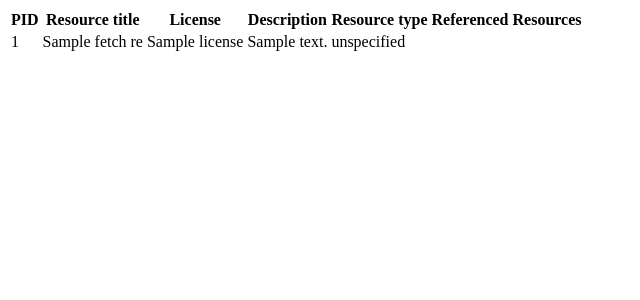
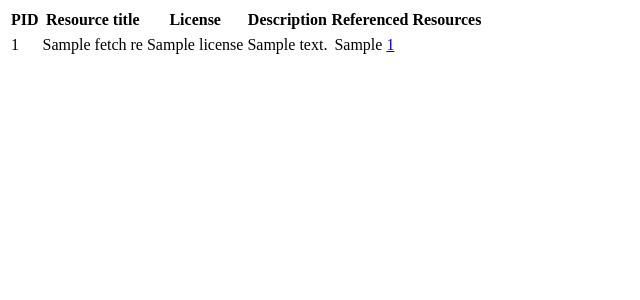
Before and after one commit to clarin-eric/DOGapp, a Django app: template dogui/dogui/templates/UI/_fetch.html in a window 1280 px wide. Shown: the top 300 px of the page, without its empty margins (0-640 px from the left). Run offline with Django 3.2, Linux system fonts and the light colour scheme; the template is opened without the code that fills it: most values are stand-ins (such as "Sample title", 1, 10 or a date in 2020).

Commit message:
nested table to align type to the resources

```diff
--- a/dogui/dogui/templates/UI/_fetch.html
+++ b/dogui/dogui/templates/UI/_fetch.html
@@ -10,7 +10,6 @@
                     <th>Resource title</th>
                     <th>License</th>
                     <th>Description</th>
-                    <th>Resource type</th>
                     <th colspan="2">Referenced Resources</th>
                 </tr>
             </thead>
@@ -34,27 +33,31 @@
                                 Description
                             {% endcomment %}
                             <td>{{ fetch_res.description }}</td>
+                            <td>
+                            <table>
                                 {% for ref_files_by_type in fetch_res.ref_files %}
-                                {% if 'resource_type' in ref_file %}
-                                    <td>{{ ref_files.resource_type }}</td>
-                                {% else %}
-                                    <td>unspecified</td>
-                                {% endif %}
-
+                                    <tr>
                                         <td>
-                                    {% if 'pid' in ref_file %}
-                                        <a href="{{ ref_file.pid }}">{{ ref_file.pid }}</a>
+                                            {{ ref_files_by_type.resource_type }}
+                                        </td>
+                                        <td>
+                                            {% for pid in ref_files_by_type.pid %}
+                                                <a href="{{ pid }}">{{ pid }}</a>
                                                     {% if not forloop.last %}
                                                         <br>
                                                     {% endif %}
-                                    {% endif %}
+                                            {% endfor %}
                                         </td>
+                                    </tr>
                                 {% endfor %}
+                            </table>
+                            </td>
                         {% else %}
                             <td>NA</td>
                             <td>NA</td>
                             <td>NA</td>
-                            <td></td>
+                            <td>NA</td>
+                            <td>NA</td>
                         {% endif %}
                     </tr>
                 {% endfor %}
```
Lines whose indentation alone changed are shown as unchanged.
